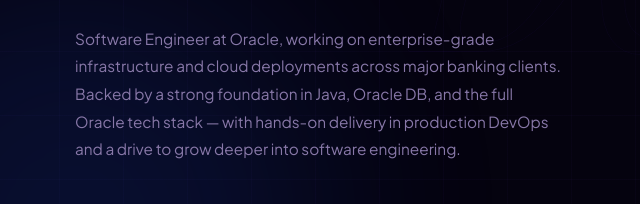
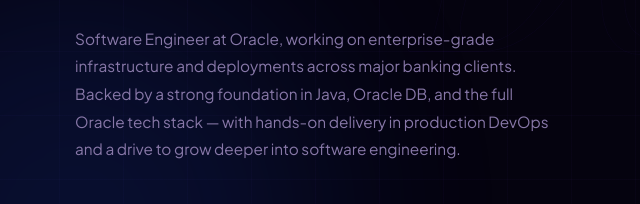
Before and after one commit to arnav7777/arnavpratapsingh, a plain HTML site: page portfolio.html in a window 1280 px wide. Shown: the part 461-665 px from the top of the page, 5-645 px from the left. Drawn offline with Linux system fonts and the light colour scheme.

```diff
--- a/portfolio.html
+++ b/portfolio.html
@@ -223,7 +223,7 @@ footer{border-top:1px solid var(--border);padding:26px 80px;display:flex;justify
     <div class="hero-eyebrow reveal">// Software Engineer @ Oracle </div>
     <h1 class="hero-name reveal"><span class="n1">Arnav</span><span class="n2">Pratap Singh</span></h1>
     <div class="hero-sub reveal"><span id="typed"></span><span class="blink"></span></div>
-    <p class="hero-desc reveal">Software Engineer at Oracle, working on enterprise-grade infrastructure and cloud deployments across major banking clients. Backed by a strong foundation in Java, Oracle DB, and the full Oracle tech stack — with hands-on delivery in production DevOps and a drive to grow deeper into software engineering.</p>
+    <p class="hero-desc reveal">Software Engineer at Oracle, working on enterprise-grade infrastructure and deployments across major banking clients. Backed by a strong foundation in Java, Oracle DB, and the full Oracle tech stack — with hands-on delivery in production DevOps and a drive to grow deeper into software engineering.</p>
     <div class="hero-ctas reveal"><a href="#projects" class="cta-p">View My Work</a><a href="#contact" class="cta-g">Get In Touch →</a></div>
   </div>
   <div class="hero-right reveal">
```
